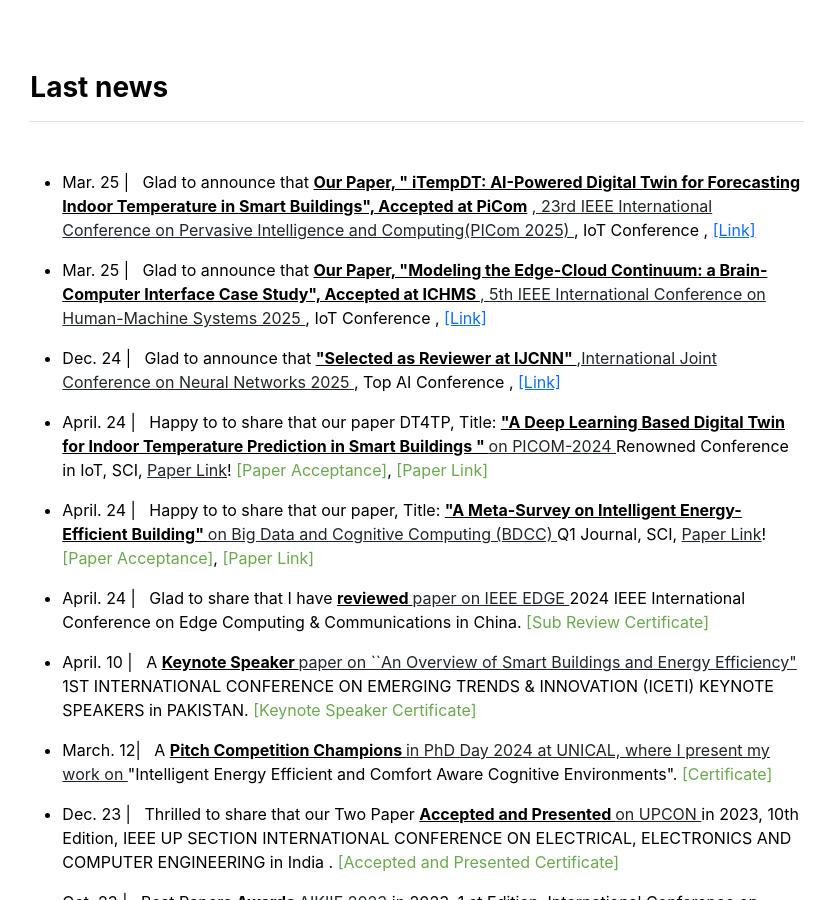
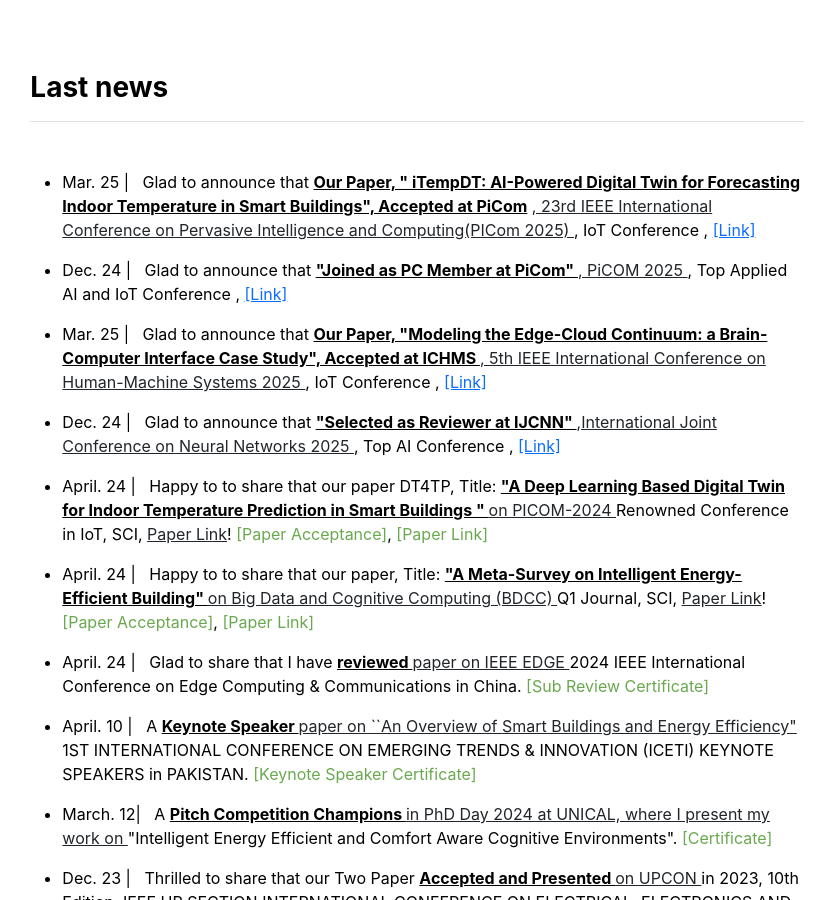
Before and after one commit to babulcseian/babulcseian.github.io, a Jekyll site: the page built from index.md, in a window 1280 px wide and 900 px high, scrolled down 1622 px. Shown: the whole window, without its empty margins (199-1030 px from the left). Built offline with Jekyll 4.4.1, drawn with Linux system fonts in a browser that asks for light colours; a style sheet for code colours, icons or effects is not loaded.

Commit message:
Update news.yml

```diff
--- a/_data/news.yml
+++ b/_data/news.yml
@@ -1,5 +1,6 @@
 
 - {message: 'Mar. 25 | &nbsp; Glad to announce that <u><b> Our Paper, " iTempDT: AI-Powered Digital Twin for Forecasting Indoor Temperature in Smart Buildings", Accepted at PiCom</b></u> <a class="other" href="https://cyber-science.org/2025/picom/">, 23rd IEEE International Conference on Pervasive Intelligence and Computing(PICom 2025) </a>, IoT Conference </a>, <a class="Conf. Link" href="https://cyber-science.org/2025/picom/">[Link]</a>', last: '1'}
+- {message: 'Dec. 24 | &nbsp; Glad to announce that <u><b> "Joined as PC Member at PiCom" </b></u> <a class="other" href="https://cyber-science.org/2025/picom/"> , PiCOM 2025 </a>, Top Applied AI and IoT Conference </a>, <a class="Conf. Link" href="https://cyber-science.org/2025/picom/">[Link]</a>', last: '1'}
 
 - {message: 'Mar. 25 | &nbsp; Glad to announce that <u><b> Our Paper, "Modeling the Edge-Cloud Continuum: a Brain-Computer Interface Case Study", Accepted at ICHMS </b></u> <a class="other" href="https://ieee-ichms.org/2025/index.html"> , 5th IEEE International Conference on Human-Machine Systems 2025 </a>, IoT Conference </a>, <a class="Conf. Link" href="https://ieee-ichms.org/2025/index.html">[Link]</a>', last: '1'}
 - {message: 'Dec. 24 | &nbsp; Glad to announce that <u><b> "Selected as Reviewer at IJCNN" </b></u> <a class="other" href="https://ijcnn.org/"> ,International Joint Conference on Neural Networks 2025 </a>, Top AI Conference </a>, <a class="Conf. Link" href="https://ijcnn.org/">[Link]</a>', last: '1'}
```
